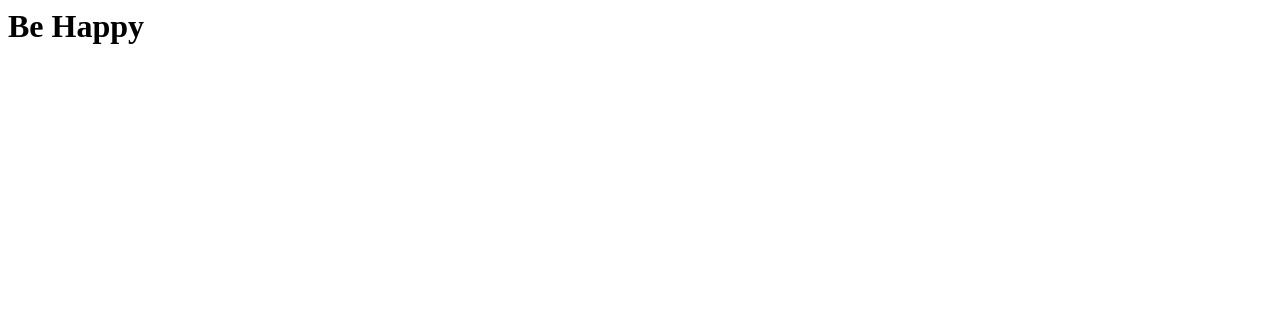
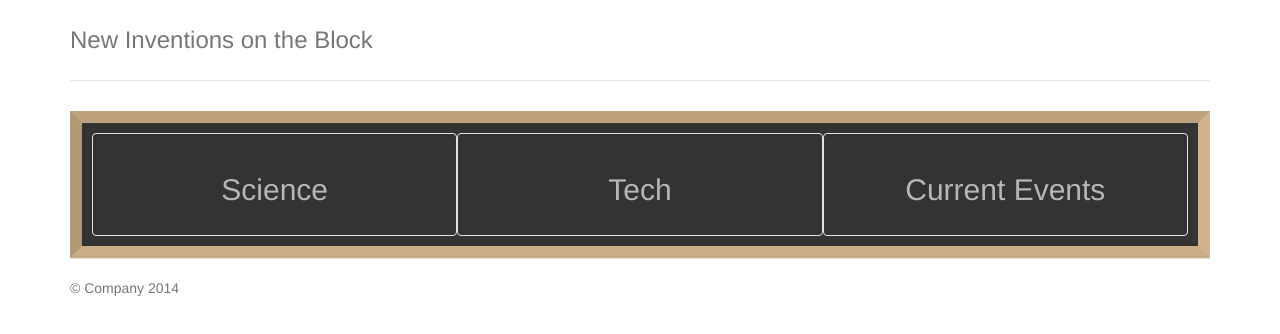
Before and after one commit to tcyrus-hackathon/firsthack-2015, a plain HTML site: page index.html in a window 1280 px wide. Drawn offline with nearby package versions, Linux system fonts and the light colour scheme.

Commit message:
Added Blackboard

```diff
--- a/index.html
+++ b/index.html
@@ -1 +1,131 @@
-<h1>Be Happy</h1>
+<!DOCTYPE html>
+<html lang="en">
+  <head>
+    <meta charset="utf-8">
+    <meta http-equiv="X-UA-Compatible" content="IE=edge">
+    <meta name="viewport" content="width=device-width, initial-scale=1">
+    <!-- The above 3 meta tags *must* come first in the head; any other head content must come *after* these tags -->
+    <title>New Inventions on the Block</title>
+
+    <!-- Bootstrap -->
+    <link rel="stylesheet" href="https://maxcdn.bootstrapcdn.com/bootstrap/3.3.4/css/bootstrap.min.css">
+
+    <style>
+    /* Space out content a bit */
+body {
+  padding-top: 20px;
+  padding-bottom: 20px;
+}
+
+/* Everything but the jumbotron gets side spacing for mobile first views*/
+.header, .footer {
+  padding-right: 15px;
+  padding-left: 15px;
+}
+
+/* Custom page header */
+.header {
+  padding-bottom: 20px;
+  border-bottom: 1px solid #e5e5e5;
+}
+/* Make the masthead heading the same height as the navigation */
+.header h3 {
+  margin-top: 0;
+  margin-bottom: 0;
+  line-height: 40px;
+}
+
+/* Custom page footer */
+.footer {
+  padding-top: 19px;
+  color: #777;
+  border-top: 1px solid #e5e5e5;
+}
+
+
+/* Main message and sign up button */
+.jumbotron {
+  text-align: center;
+  border-bottom: 1px solid #e5e5e5;
+}
+.jumbotron .btn {
+  padding: 14px 24px;
+  font-size: 21px;
+}
+
+/* Responsive: Portrait tablets and up */
+@media screen and (min-width: 768px) {
+  /* Remove the padding we set earlier */
+  .header, .footer {
+    padding-right: 0;
+    padding-left: 0;
+  }
+  /* Space out the masthead */
+  .header {
+    margin-bottom: 30px;
+  }
+  /* Remove the bottom border on the jumbotron for visual effect */
+  .jumbotron {
+    border-bottom: 0;
+  }
+}
+
+.blackboard {
+	position: relative;
+	margin: auto auto;
+	border: 12px solid tan;
+	border-top: #bda27e solid 12px;
+	border-left: #b19876 solid 12px;
+	border-bottom: #c9ad86 solid 12px;
+  color: rgba(238,238,238,.7);
+	background-color: #333;
+  padding-top: 10px;
+  padding-bottom: 10px;
+  padding-left: 25px;
+  padding-right: 25px;
+}
+.well {
+  margin-bottom: 0px;
+  background-color: rgba(0,0,0,0);
+}
+    </style>
+
+    <!-- HTML5 shim and Respond.js for IE8 support of HTML5 elements and media queries -->
+    <!-- WARNING: Respond.js doesn't work if you view the page via file:// -->
+    <!--[if lt IE 9]>
+      <script src="https://oss.maxcdn.com/html5shiv/3.7.2/html5shiv.min.js"></script>
+      <script src="https://oss.maxcdn.com/respond/1.4.2/respond.min.js"></script>
+    <![endif]-->
+  </head>
+  <body>
+    <div class="container">
+      <div class="header clearfix">
+        <h3 class="text-muted">New Inventions on the Block</h3>
+      </div>
+
+      <div class="blackboard">
+        <div class="row">
+          <div class="col-xs-6 col-md-4 text-center well">
+            <h2>Science</h2>
+          </div>
+          <div class="col-xs-6 col-md-4 text-center well">
+            <h2>Tech</h2>
+          </div>
+          <div class="col-xs-6 col-md-4 text-center well">
+            <h2>Current Events</h2>
+          </div>
+        </div>
+      </div>
+
+      <footer class="footer">
+        <p>&copy; Company 2014</p>
+      </footer>
+
+    </div> <!-- /container -->
+
+    <!-- jQuery (necessary for Bootstrap's JavaScript plugins) -->
+    <script src="https://ajax.googleapis.com/ajax/libs/jquery/1.11.2/jquery.min.js"></script>
+    <!-- Include all compiled plugins (below), or include individual files as needed -->
+    <script src="https://maxcdn.bootstrapcdn.com/bootstrap/3.3.4/js/bootstrap.min.js"></script>
+  </body>
+</html>
```
